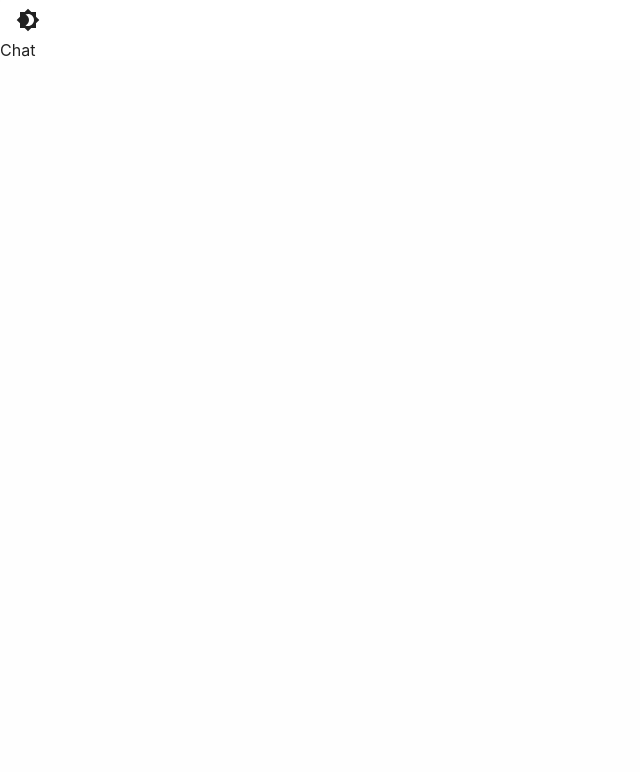
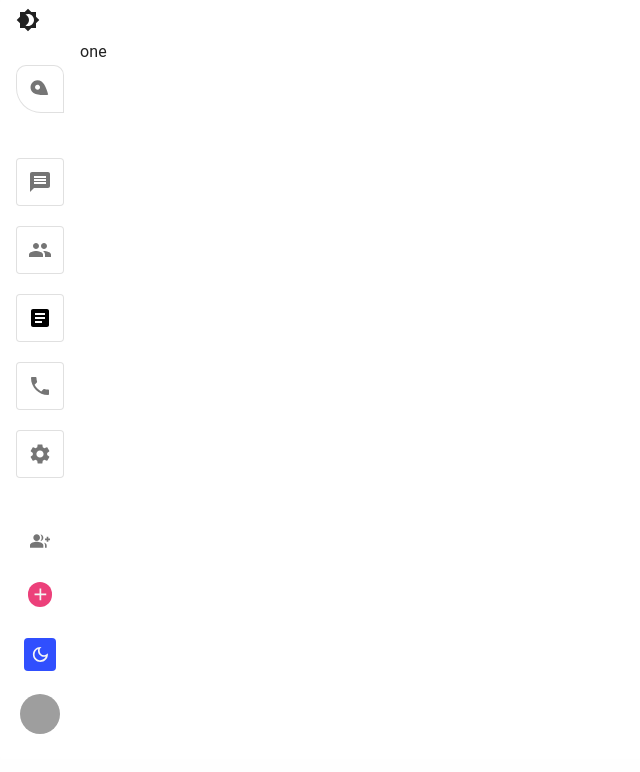
Before and after one commit to 1Emonislam/realtime-chat-app, a React (Create React App) app in the folder client/: page / in a window 1280 px wide. Shown: the top 772 px of the page, without its empty margins (0-640 px from the left). Built offline with nearby package versions, Linux system fonts and the light colour scheme; grey boxes are pictures that could not be loaded.

Commit message:
sideber work

```diff
--- a/client/package.json
+++ b/client/package.json
@@ -17,6 +17,7 @@
     "react-hook-form": "^7.28.1",
     "react-router-dom": "^6.2.2",
     "react-scripts": "^5.0.0",
+    "sass": "^1.49.9",
     "styled-components": "^5.3.5",
     "web-vitals": "^2.1.4"
   },
--- /dev/null
+++ b/client/src/Ashikur/ChatBodyPage/ChatBodyPage.js
@@ -0,0 +1,14 @@
+import { Typography } from '@mui/material';
+import React from 'react';
+
+const ChatBodyPage = () => {
+    return (
+        <div>
+        <Typography>
+            one
+        </Typography>
+        </div>
+    );
+};
+
+export default ChatBodyPage;
--- /dev/null
+++ b/client/src/Ashikur/Nav/Nav.js
@@ -0,0 +1,130 @@
+import React, { useState } from 'react';
+import styles from './nav.module.scss';
+import { Avatar, Box, IconButton, ToggleButton } from '@mui/material';
+import { Link } from 'react-router-dom';
+import MessageIcon from '@mui/icons-material/Message';
+import PeopleIcon from '@mui/icons-material/People';
+import ArticleIcon from '@mui/icons-material/Article';
+import SettingsIcon from '@mui/icons-material/Settings';
+import LocationOnIcon from '@mui/icons-material/LocationOn';
+import PhoneIcon from '@mui/icons-material/Phone';
+import GroupAddIcon from '@mui/icons-material/GroupAdd';
+import AddIcon from '@mui/icons-material/Add';
+import DarkModeOutlinedIcon from '@mui/icons-material/DarkModeOutlined';
+import { useThemes } from '../../hooks/useThemes';
+
+const Nav = () => {
+    const [selected, setSelected] = useState('');
+    // const [theme] = useThemes();
+    // console.log(theme)
+    return (
+        <div className={styles.nav}>
+            <Box className={styles.singleMenu}>
+                <Link to='/'>
+                    <ToggleButton
+                        style={{backgroundColor:`${selected === 'one' ? '#5A078B' : 'rgba(255, 255, 255, 0.26)'}`, color:`${selected === 'one' && 'whiteSmoke'}`, borderRadius:'10px 10px 0px 25px'}}
+                        value="one"
+                        onChange={()=>{
+                            setSelected(selected === 'one' ? '' : 'one')
+                        }}
+                        >
+                        <LocationOnIcon sx={{transform: 'rotate(-55deg)'}} />
+                    </ToggleButton>
+                </Link>
+            </Box>
+            <Box className={styles.middleMenus}>
+                <Link to='/'>
+                    <ToggleButton
+                        style={{backgroundColor:`${selected === 'two' ? '#5A078B' : 'rgba(255, 255, 255, 0.26)'}`, color:`${selected === 'two' && 'whiteSmoke'}`}}
+                        value="two"
+                        onChange={()=>{
+                            setSelected(selected === 'two' ? '' : 'two')
+                        }}
+                        >
+                        <MessageIcon/>
+                    </ToggleButton>
+                </Link>
+                <Link to='/'>
+                    <ToggleButton
+                        style={{backgroundColor:`${selected === 'three' ? '#5A078B' : 'rgba(255, 255, 255, 0.26)'}`, color:`${selected === 'three' && 'whiteSmoke'}`}}
+                        value="three"
+                        onChange={()=>{
+                            setSelected(selected === 'three' ? '' : 'three')
+                        }}
+                        >
+                        <PeopleIcon/>
+                    </ToggleButton>
+                </Link>
+                <Link to='/'>
+                    <ToggleButton
+                        variant='inherit'
+                        style={{backgroundColor:`${selected === 'four' ? '#5A078B' : 'rgba(255, 255, 255, 0.26)'}`, color:`${selected ==='four' ? 'whiteSmoke' : '#000000'}`}}
+                        value="four"
+                        onChange={()=>{
+                            setSelected(selected === 'four' ? '' : 'four')
+                        }}
+                        >
+                        <ArticleIcon/>
+                    </ToggleButton>
+                </Link>
+                <Link to='/'>
+                    <ToggleButton
+                        style={{backgroundColor:`${selected === 'five' ? '#5A078B' : 'rgba(255, 255, 255, 0.26)'}`, color:`${selected === 'five' && 'whiteSmoke'}`}}
+                        value="five"
+                        onChange={()=>{
+                            setSelected(selected === 'five' ? '' : 'five')
+                        }}
+                        >
+                        <PhoneIcon />
+                    </ToggleButton>
+                </Link>
+                <Link to='/'>
+                    <ToggleButton
+                        style={{backgroundColor:`${selected === 'six' ? '#5A078B' : 'rgba(255, 255, 255, 0.26)'}`, color:`${selected ==='six' && 'whiteSmoke'}`}}
+                        value="six"
+                        onChange={()=>{
+                            setSelected(selected === 'six' ? '' : 'six')
+                        }}
+                        >
+                        <SettingsIcon/>
+                    </ToggleButton>
+                </Link>
+            </Box>
+
+            <Box className={styles.bottomMenus}>
+                <Link to='/'>
+                    <IconButton className={styles.singleMenu} aria-label="Example">
+                        {/* <FontAwesomeSvgIcon icon={faEllipsisV} /> */}
+                        <GroupAddIcon sx={{fontSize:20}} />
+                    </IconButton>
+                </Link>
+                <Link to='/'>
+                    <IconButton className={styles.singleMenu} aria-label="Example">
+                        {/* <FontAwesomeSvgIcon icon={faEllipsisV} /> */}
+                        <AddIcon sx={{bgcolor:'#ec407a', color:'whiteSmoke', borderRadius:15, fontSize:20, p:0.3,}} />
+                    </IconButton>
+                </Link>
+                <Link to='/'>
+                    <IconButton className={styles.singleMenu} aria-label="Example">
+                        {/* <FontAwesomeSvgIcon icon={faEllipsisV} /> */}
+                        <DarkModeOutlinedIcon sx={{bgcolor:'#304ffe', color:'whiteSmoke', borderRadius:1, fontSize:20, p:0.8,}} />
+                    </IconButton>
+                </Link>
+                <Avatar className={styles.profileAvatar} alt="" src="https://mui.com/static/images/avatar/3.jpg" />
+            </Box>
+            {/* <Link to='/'>
+                <ToggleButton
+                     style={{backgroundColor:`${selected === '' ? '#5A078B' : 'rgba(255, 255, 255, 0.26)'}`, color:`${selected && 'whiteSmoke'}`}}
+                    value="one"
+                    onChange={()=>{
+                        setSelected(selected === '' ? '' : '')
+                    }}
+                    >
+
+                </ToggleButton>
+            </Link> */}
+        </div>
+    );
+};
+
+export default Nav;
--- /dev/null
+++ b/client/src/Ashikur/Nav/nav.module.scss
@@ -0,0 +1,67 @@
+.nav {
+  width: 80px;
+  height: 100%;
+  text-align: center;
+  padding: 25px 0;
+
+  .middleMenus {
+    display: flex;
+    flex-direction: column;
+    row-gap: 20px;
+    justify-content: center;
+    align-content: flex-end;
+    align-items: center;
+    margin-top: 45px;
+  }
+  .bottomMenus {
+    display: flex;
+    flex-direction: column;
+    row-gap: 15px;
+    justify-content: center;
+    align-content: flex-end;
+    align-items: center;
+    margin-top: 45px;
+  }
+}
+
+/* Extra small devices (phones, 600px and down) */
+@media only screen and (max-width: 600px) {
+  .nav {
+    padding: 10px 15px;
+    display: flex;
+    flex-direction: row;
+    justify-content: space-between;
+    .singleMenu {
+      display: none;
+    }
+    .middleMenus {
+      display: flex;
+      flex-direction: row;
+      column-gap: 10px;
+      margin: 0;
+    }
+    .bottomMenus {
+      display: flex;
+      flex-direction: row-reverse;
+      row-gap: 0;
+      margin-top: 0;
+      position: relative;
+      .profileAvatar {
+        position: absolute;
+        left: 30px;
+      }
+    }
+  }
+}
+
+/* Small devices (portrait tablets and large phones, 600px and up) */
+@media only screen and (min-width: 600px) {
+}
+
+/* Medium devices (landscape tablets, 768px and up) */
+@media only screen and (min-width: 768px) {
+}
+
+/* Large devices (laptops/desktops, 992px and up) */
+@media only screen and (min-width: 992px) {
+}
--- /dev/null
+++ b/client/src/hooks/useThemes.js
@@ -0,0 +1,10 @@
+import { useEffect, useState } from "react"
+
+export const useThemes = () =>{
+const [theme,setTheme] =useState(JSON.parse(window.localStorage.getItem("theme")))
+    useEffect(() =>{
+setTheme(JSON.parse(window.localStorage.getItem("theme")))
+},[theme]);
+return [theme];
+
+}
--- a/client/src/pages/Auth/Chat/Chat.js
+++ b/client/src/pages/Auth/Chat/Chat.js
@@ -1,8 +1,21 @@
+import { Box } from '@mui/material';
 import React from 'react'
+import ChatBodyPage from '../../../Ashikur/ChatBodyPage/ChatBodyPage';
+import Nav from '../../../Ashikur/Nav/Nav';
+import styles from './Chat.module.scss';
 
 function Chat() {
   return (
-    <div>Chat</div>
+    <>
+      <Box className={styles.mainDiv}>
+        <Box className={styles.chatMenus}>
+          <Nav></Nav>
+        </Box>
+        <Box className={styles.chatBody}>
+          <ChatBodyPage></ChatBodyPage>
+        </Box>
+      </Box>
+    </>
   )
 }
 
--- /dev/null
+++ b/client/src/pages/Auth/Chat/Chat.module.scss
@@ -0,0 +1,20 @@
+.mainDiv {
+  display: flex;
+}
+
+@media only screen and (max-width: 600px) {
+  .mainDiv {
+    display: flex;
+    flex-direction: column-reverse;
+    position: fixed;
+    bottom: 0px;
+    .chatBody {
+      overflow: hidden;
+      overflow-y: scroll;
+    }
+    .chatMenus {
+      z-index: 15;
+      position: fixed;
+    }
+  }
+}
```
Also changed, not shown: 2 other files (tests, documents, lock files or other folders).
